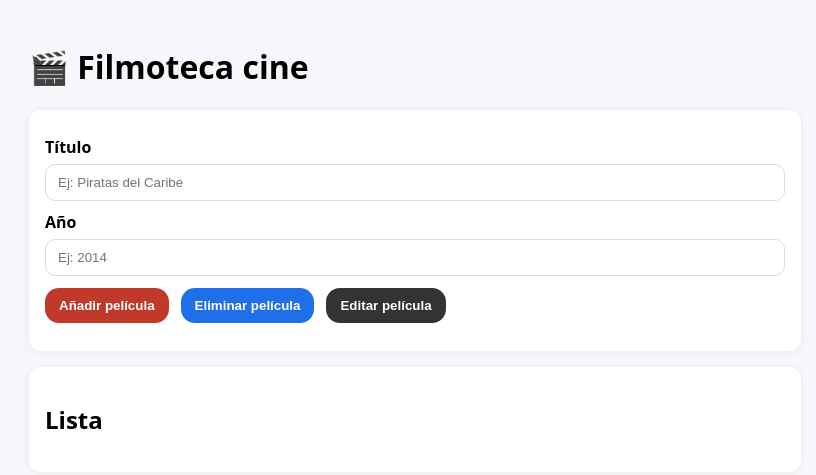
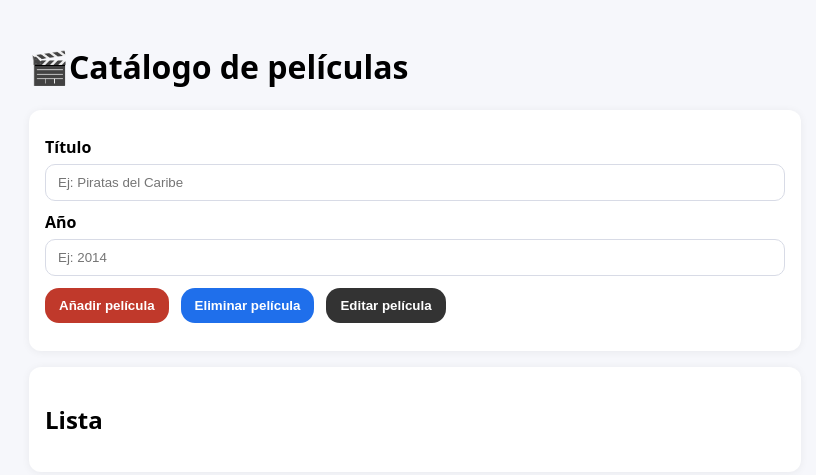
Before and after one commit to agrivas-lgtm/-Act_Eval_2_Git_Catalogo, a plain HTML site: page index.html in a window 1280 px wide. Shown: the whole page, without its empty margins (225-1041 px from the left). Drawn offline with Linux system fonts and the light colour scheme.

Commit message:
Update film title in index.html

```diff
--- a/index.html
+++ b/index.html
@@ -8,7 +8,7 @@
 </head>
 <body>
   <main class="container">
-    <h1>🎬 Filmoteca cine</h1>
+    <h1>🎬Catálogo de películas</h1>
 
     <section class="panel">
       <label class="label">Título</label>
```
